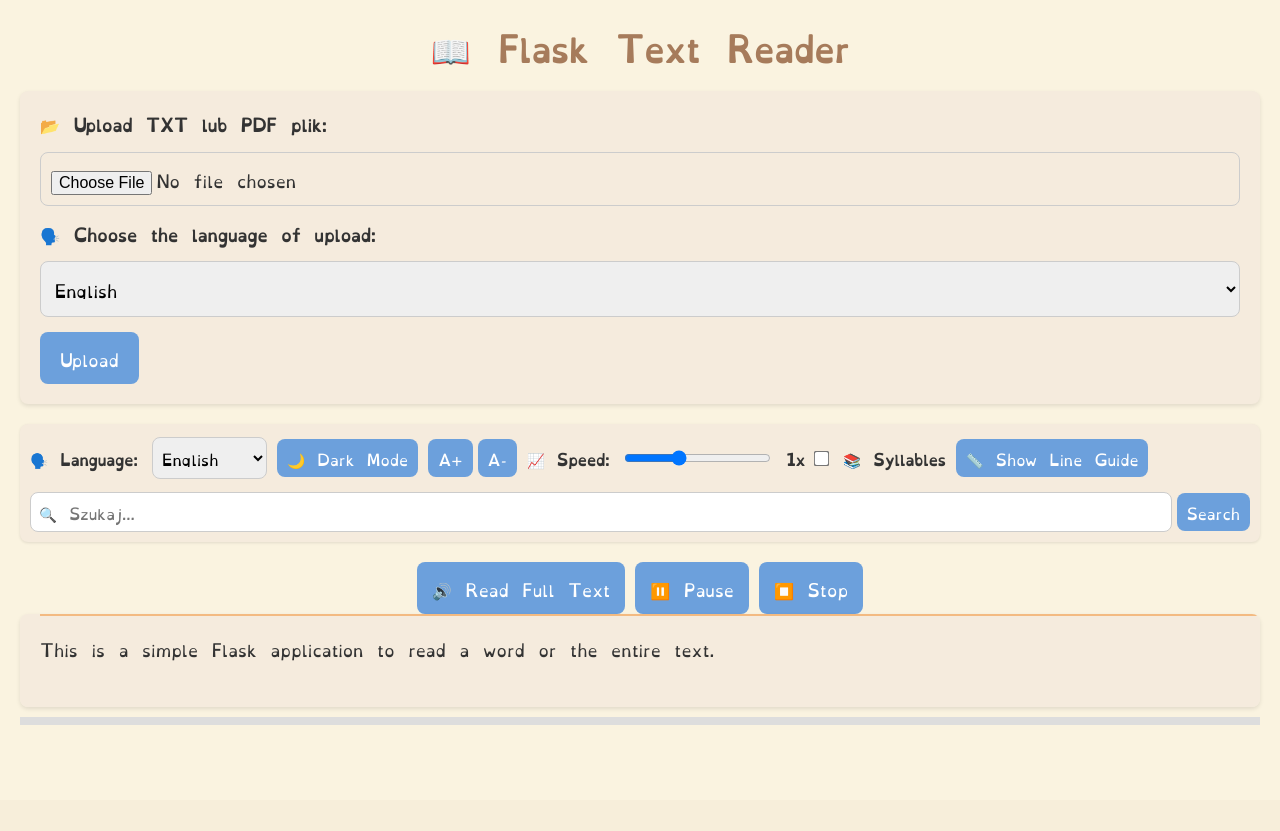
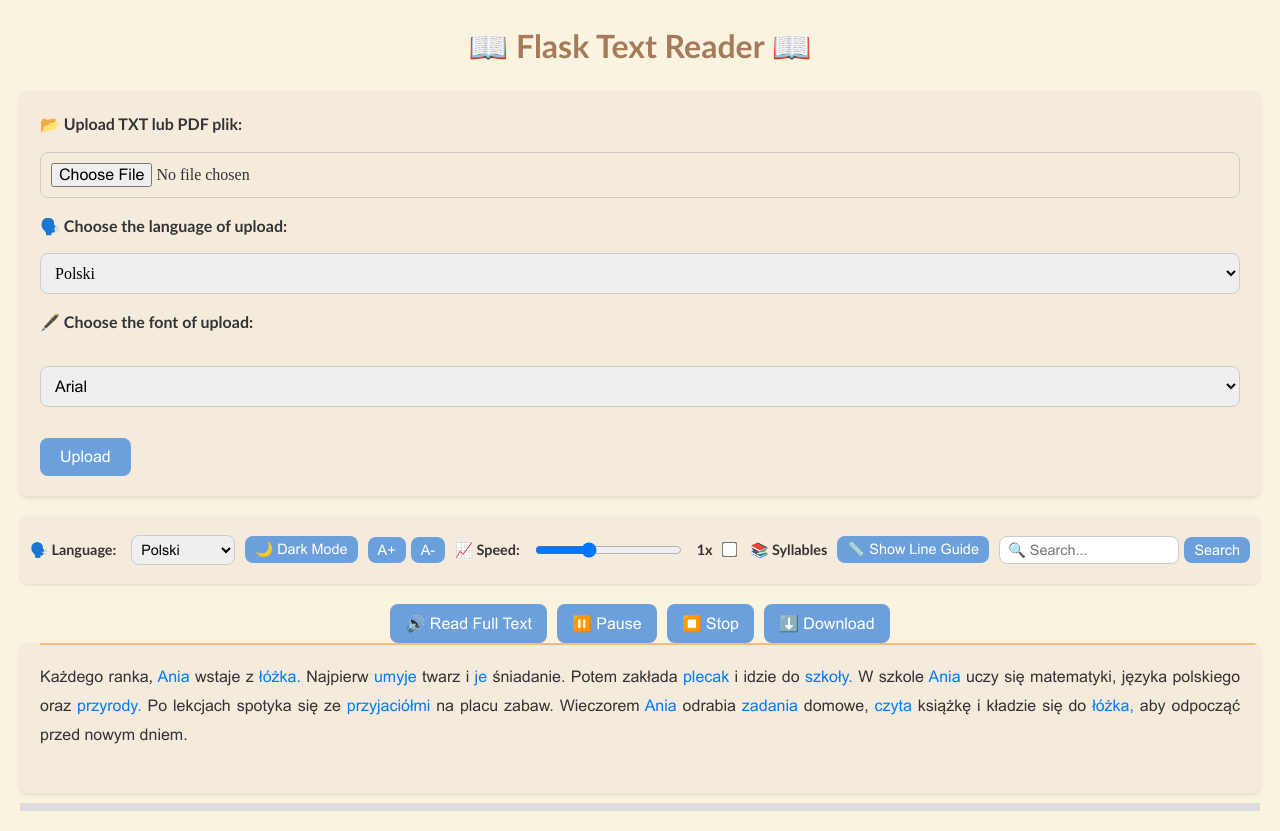
Before and after one commit to Torekas/Dyslectic_application, a Flask app: page / in a window 1280 px wide. Before the commit the page ends 725 px from the top, so only its background shows below. Run offline with Flask 3, Linux system fonts and the light colour scheme; some libraries are stand-ins or nearby versions; some web fonts are replaced.

Commit message:
Font changes and download option

```diff
--- a/app.py
+++ b/app.py
@@ -19,8 +19,8 @@
 
 # Obsługiwane języki z ich pełnymi nazwami
 SUPPORTED_LANGUAGES = {
+    'pl': "Polski",
     'en': "English",
-    'pl': "Polski",
     'es': "Español",
     'de': "Deutsch",
     'fr': "Français",
@@ -35,8 +35,8 @@
 
 # Inicjalizacja aktualnych tekstów z domyślnymi przykładami
 CURRENT_TEXT = {
+    'pl': "Każdego ranka, Ania wstaje z łóżka. Najpierw umyje twarz i je śniadanie. Potem zakłada plecak i idzie do szkoły. W szkole Ania uczy się matematyki, języka polskiego oraz przyrody. Po lekcjach spotyka się ze przyjaciółmi na placu zabaw. Wieczorem Ania odrabia zadania domowe, czyta książkę i kładzie się do łóżka, aby odpocząć przed nowym dniem.",
     'en': "This is a simple Flask application to read a word or the entire text.",
-    'pl': "Każdego ranka, Ania wstaje z łóżka. Najpierw umyje twarz i je śniadanie. Potem zakłada plecak i idzie do szkoły. W szkole Ania uczy się matematyki, języka polskiego oraz przyrody. Po lekcjach spotyka się ze przyjaciółmi na placu zabaw. Wieczorem Ania odrabia zadania domowe, czyta książkę i kładzie się do łóżka, aby odpocząć przed nowym dniem.",
     'es': "Esta es una aplicación Flask sencilla para leer una palabra o todo el texto.",
     'de': "Dies ist eine einfache Flask-Anwendung, um ein Wort oder den gesamten Text vorzulesen.",
     'fr': "Ceci est une application Flask simple pour lire un mot ou tout le texte.",
@@ -47,6 +47,12 @@
     'zh-cn': "这是一个简单的Flask应用程序，用于朗读单词或整个文本。",
     'ar': "هذا تطبيق Flask بسيط لقراءة كلمة أو النص بالكامل.",
     # Dodaj więcej języków według potrzeb
+}
+
+SUPPORTED_FONTS = {
+    'arial.ttf',
+    'calibri.ttf',
+    'OpenDyslexic-Regularf.ttf'
 }
 
 # Inicjalizacja słowników sylabowych
@@ -98,7 +104,21 @@
 
 @app.route('/', methods=['GET'])
 def index():
-    return render_template('index.html', languages=SUPPORTED_LANGUAGES, current_text=CURRENT_TEXT)
+    return render_template('index.html', languages=SUPPORTED_LANGUAGES, current_text=CURRENT_TEXT, fonts=SUPPORTED_FONTS)
+
+
+@app.route('/apply_font', methods=['POST'])
+def apply_font():
+    data = request.get_json()
+    font = data.get('font')
+    text = data.get('text', '')
+
+    if font not in SUPPORTED_FONTS:
+        return jsonify({"error": "Unsupported font"}), 400
+
+    # Logic to render text with the chosen font
+    styled_text = f"<span style='font-family:{font};'>{text}</span>"
+    return jsonify({"styled_text": styled_text})
 
 
 @app.route('/upload', methods=['POST'])
--- a/static/scripts.js
+++ b/static/scripts.js
@@ -6,6 +6,28 @@
 let fullTextDuration = 0; // effective duration in seconds (audio.duration / speed)
 let pausedElapsedTime = 0; // stores elapsed time at the moment of pausing
 let isTextVisible = false; // New global flag
+
+document.addEventListener('DOMContentLoaded', () => {
+    const savedFont = localStorage.getItem('selectedFont') || 'Arial'; // Default to Arial if no font is saved
+    applyFont(savedFont);
+
+    const fontSelector = document.getElementById('font-selector');
+    fontSelector.value = savedFont; // Set the font dropdown to the saved font
+
+    fontSelector.addEventListener('change', function() {
+        const selectedFont = this.value;
+        applyFont(selectedFont);
+    });
+});
+
+function applyFont(font) {
+    console.log(`Applying font: ${font}`);  // Debugging line
+    const textWrapper = document.querySelector('#text-container .text-wrapper');
+    textWrapper.style.fontFamily = font;
+
+    // Persist the font choice to localStorage
+    localStorage.setItem('selectedFont', font);
+}
 
 
 // Theme Toggle Initialization
@@ -55,6 +77,41 @@
     isTextVisible = true;
     updateTextDisplay();
 });
+function downloadConvertedText() {
+    // Get the converted text from the #text-container
+    const convertedText = document.getElementById('text-container').innerText;
+
+    // Retrieve the saved font from localStorage (or default to Arial if none is set)
+    const selectedFont = localStorage.getItem('selectedFont') || 'Arial';
+
+    // Create a new jsPDF instance
+    const { jsPDF } = window.jspdf;
+    const doc = new jsPDF();
+
+    // Set the selected font (assuming the font is available in jsPDF)
+    doc.setFont(selectedFont);  // Use the font selected by the user
+
+    // Set the font size for the text
+    const fontSize = 12; // Adjust this value as needed
+    doc.setFontSize(fontSize);
+
+    // Get the page width to handle text wrapping
+    const pageWidth = doc.internal.pageSize.getWidth() - 20; // 10px margin on each side
+
+    // Wrap the text within the page width
+    let yPosition = 10; // Starting position on the Y-axis
+    const margin = 10; // Left margin of the PDF
+
+    // Wrap text method
+    const wrappedText = doc.splitTextToSize(convertedText, pageWidth);
+
+    // Add the wrapped text to the PDF
+    doc.text(wrappedText, margin, yPosition);
+
+    // Save the PDF with the name based on the current font and text content
+    doc.save('converted_text.pdf');
+}
+
 
 // Function to update displayed text based on selected language and syllabification
 async function updateTextDisplay() {
--- a/static/styles.css
+++ b/static/styles.css
@@ -2,8 +2,18 @@
 @import url('https://fonts.googleapis.com/css2?family=Merriweather:wght@400;700&family=Roboto:wght@400;700&display=swap');
 
 @font-face {
-    font-family: 'CustomFont';
-    src: url('/static/fonts/OpenDyslexic-Regular.ttf') format('truetype');
+    font-family: 'Arial';
+    src: url('/static/fonts/arial.ttf');
+}
+
+@font-face {
+    font-family: 'OpenDyslexic';
+    src: url('/static/fonts/OpenDyslexic-Regular.ttf');
+}
+
+@font-face {
+    font-family: 'Calibri';
+    src: url('/static/fonts/calibri.ttf') format('truetype');
     font-weight: normal;
     font-style: normal;
 }
@@ -18,8 +28,8 @@
     --button-hover-bg: #6190C6;
     --button-text: #FFFFFF;
     --highlight-color: #F2A65A;
-    --font-primary: 'CustomFont';
-    --font-accent: 'CustomFont';
+    --font-primary: 'Calibri';
+    --font-accent: 'Calibri';
     --font-size-base: 16px;
     --border-radius: 8px;
     --transition-speed: 0.3s;
@@ -44,11 +54,11 @@
 
 /* Apply Custom Font to Buttons and Selects */
 button, select, input[type="button"], input[type="submit"] {
-    font-family: 'CustomFont', Arial, sans-serif;
+    font-family: 'Calibri', Arial, sans-serif;
 }
 
 input, textarea {
-    font-family: 'CustomFont', Arial, sans-serif;
+    font-family: 'Calibri', Arial, sans-serif;
 }
 
 h1 {
@@ -89,6 +99,7 @@
 }
 .upload-form label {
     font-weight: 700;
+    font-size: 1rem;
 }
 .upload-form input[type="file"],
 .upload-form select {
@@ -98,6 +109,13 @@
     font-family: var(--font-primary);
     font-size: 1rem;
 }
+.upload-form select#font-selector {
+    font-family: 'Arial', sans-serif; /* Default font */
+    margin-bottom: 1rem; /* Space below the dropdown */
+    margin-top: 1rem;    /* Space above the dropdown */
+    display: block;      /* Ensures it stays on its own line */
+}
+
 .upload-form button {
     align-self: flex-start;
     background-color: var(--button-bg);
@@ -113,6 +131,7 @@
     background-color: var(--button-hover-bg);
     transform: translateY(-2px);
 }
+
 
 /* Compact Top Bar */
 .top-bar {
@@ -286,6 +305,7 @@
     background-color: rgba(242, 166, 90, 0.7);
 }
 
+
 /* Responsive Design */
 @media (max-width: 768px) {
     .top-bar {
@@ -302,11 +322,12 @@
 
 /* Text Wrapper Defaults */
 #text-container .text-wrapper {
-    font-size: 16px;
-    transition: font-size 0.3s ease;
-    white-space: pre-wrap;
-    word-wrap: break-word;
-    font-family: var(--font-primary);
+    white-space: normal; /* Allow normal word wrapping */
+    word-wrap: break-word; /* Allow words to break when necessary */
+    word-break: break-word; /* Ensure words do not break improperly */
+    letter-spacing: normal;
+    line-height: 1.5;
+    text-align: justify; /* Align text to avoid awkward gaps in certain fonts */
 }
 
 /* Additional Styles for Hyphenation, Visualizable Words, etc. */
@@ -337,6 +358,8 @@
     margin-left: 5px;
     font-size: 0.9em;
 }
+
+
 .language-selector label {
     margin-right: 10px;
     font-weight: bold;
--- a/templates/index.html
+++ b/templates/index.html
@@ -3,14 +3,15 @@
 <head>
     <meta charset="UTF-8">
     <meta name="viewport" content="width=device-width, initial-scale=1.0">
-    <title>📖 Flask Text Reader</title>
+    <title>📖 Flask Text Reader 📖</title>
     <!-- Google Fonts -->
     <link href="https://fonts.googleapis.com/css2?family=Merriweather:wght@400;700&family=Roboto:wght@400;700&display=swap" rel="stylesheet">
     <!-- Stylesheet -->
     <link rel="stylesheet" href="{{ url_for('static', filename='styles.css') }}">
+    <script src="https://cdnjs.cloudflare.com/ajax/libs/jspdf/2.5.1/jspdf.umd.min.js"></script>
 </head>
 <body>
-    <h1>📖 Flask Text Reader</h1>
+    <h1>📖 Flask Text Reader 📖</h1>
 
     <!-- Flash Messages -->
     {% with messages = get_flashed_messages(with_categories=true) %}
@@ -37,6 +38,13 @@
                 {% for code, name in languages.items() %}
                     <option value="{{ code }}">{{ name }}</option>
                 {% endfor %}
+            </select>
+
+            <label for="font-selector">🖋️ Choose the font of upload:</label>
+            <select id="font-selector" name="font_selector" aria-label="Select Font for Upload">
+                <option value="Arial">Arial</option>
+                <option value="Calibri">Calibri</option>
+                <option value="OpenDyslexic">OpenDyslexic</option>
             </select>
 
             <button type="submit">Upload</button>
@@ -78,7 +86,7 @@
       </div>
 
       <div class="top-bar-item search-bar">
-        <input type="text" id="search-input" placeholder="🔍 Szukaj..." aria-label="Search in text">
+        <input type="text" id="search-input" placeholder="🔍 Search..." aria-label="Search in text">
         <button onclick="searchText()">Search</button>
       </div>
     </div>
@@ -88,6 +96,7 @@
         <button class="read-full-text" onclick="readFullText()" aria-label="Read Full Text">🔊 Read Full Text</button>
         <button class="pause-play-full-text" onclick="pausePlayFullText()" aria-label="Pause Reading Full Text">⏸️ Pause</button>
         <button class="stop-full-text" onclick="stopFullText()" aria-label="Stop Reading Full Text">⏹️ Stop</button>
+        <button class="download-btn", onclick="downloadConvertedText()", aria-label="Download Converted Text">⬇️ Download</button>
     </div>
 
     <!-- Text Display -->
```
Also changed, not shown: static/fonts/arial.ttf (added), 8 other files.
